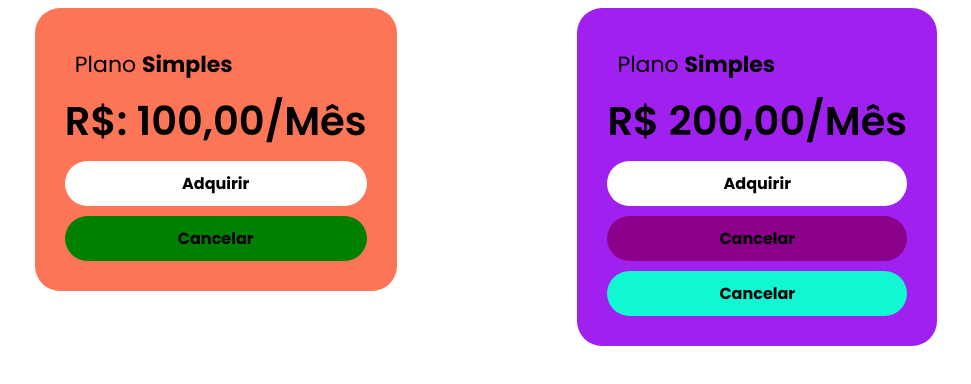
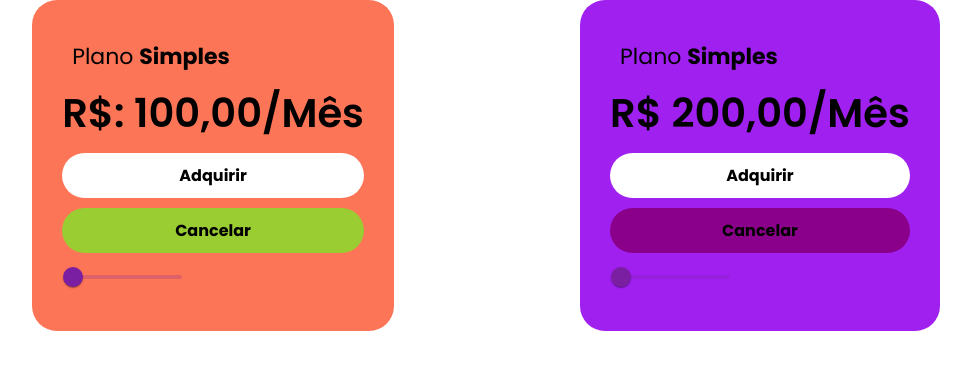
Before and after one commit to arthurvaz18/Angular-Components-e-Estiliza-es, an Angular app: page / in a window 1280 px wide. Shown: the top 384 px of the page, without its empty margins (154-1125 px from the left). Built offline with nearby package versions, Linux system fonts and the light colour scheme.

Commit message:
terceiro caso de ::ng-deep e :host

```diff
--- a/angular.json
+++ b/angular.json
@@ -34,6 +34,7 @@
               "src/assets"
             ],
             "styles": [
+              "@angular/material/prebuilt-themes/purple-green.css",
               "src/styles.scss"
             ],
             "scripts": []
@@ -102,6 +103,7 @@
               "src/assets"
             ],
             "styles": [
+              "@angular/material/prebuilt-themes/purple-green.css",
               "src/styles.scss"
             ],
             "scripts": []
--- a/src/app/card-roxo/card-roxo.component.html
+++ b/src/app/card-roxo/card-roxo.component.html
@@ -3,5 +3,8 @@
     <div class="card__price cart__item">R$ {{ plano.infos.preco }},00/Mês</div>
     <app-card-roxo-button></app-card-roxo-button>
     <app-card-button-cancel id="primeiro"></app-card-button-cancel>
-    <app-card-button-cancel id="segundo"></app-card-button-cancel>
+
+    <mat-slider min="1" max="5" step="0.5" value="1.5">
+        <input matSliderThumb>
+      </mat-slider>
 </div>
--- a/src/app/card-roxo/card-roxo.component.scss
+++ b/src/app/card-roxo/card-roxo.component.scss
@@ -27,3 +27,8 @@
 :host ::ng-deep #segundo .card-cancel-button {
     background-color: rgb(15, 248, 209) !important;
 }
+/* Cor para o thumb (o botão do slider) */
+corBarra {
+    background-color: #FFFFFF !important; /* Branco */
+    border: 2px solid #BDBDBD; /* Cor da borda para visibilidade */
+  }
--- a/src/app/card/card.component.html
+++ b/src/app/card/card.component.html
@@ -4,5 +4,9 @@
     <app-card-button></app-card-button>
     <app-card-button-cancel></app-card-button-cancel>
 
+    <mat-slider min="1" max="5" step="0.5" value="1.5">
+        <input matSliderThumb>
+      </mat-slider>
+
 
 </div>
--- a/src/app/card/card.component.scss
+++ b/src/app/card/card.component.scss
@@ -21,3 +21,6 @@
     }
 
 }
+:host ::ng-deep mat-slider .mdc-slider__track--active_fill{
+  border-color: white !important;
+}
--- a/src/app/cards/cards.module.ts
+++ b/src/app/cards/cards.module.ts
@@ -5,6 +5,7 @@ import { CardRoxoButtonComponent } from '../card-roxo-button/card-roxo-button.co
 import { CardRoxoComponent } from '../card-roxo/card-roxo.component';
 import { CardButtonComponent } from '../card-button/card-button.component';
 import { CardButtonCancelComponent } from '../card-button-cancel/card-button-cancel.component';
+import {MatSliderModule} from '@angular/material/slider';
 
 
 @NgModule({
@@ -16,7 +17,8 @@ import { CardButtonCancelComponent } from '../card-button-cancel/card-button-can
     CardButtonCancelComponent,
   ],
   imports: [
-    CommonModule
+    CommonModule,
+    MatSliderModule
   ],
   exports: [
     CardComponent,
--- a/src/index.html
+++ b/src/index.html
@@ -6,6 +6,8 @@
   <base href="/">
   <meta name="viewport" content="width=device-width, initial-scale=1">
   <link rel="icon" type="image/x-icon" href="favicon.ico">
+  <link href="https://fonts.googleapis.com/css2?family=Roboto:wght@300;400;500&display=swap" rel="stylesheet">
+  <link href="https://fonts.googleapis.com/icon?family=Material+Icons" rel="stylesheet">
 </head>
 <body>
   <app-root></app-root>
--- a/src/style/_global-overrides.scss
+++ b/src/style/_global-overrides.scss
@@ -3,3 +3,9 @@
 .card-cancel-button {
     background-color: yellowgreen !important;
 }
+
+//essa atualização afeta o mat-slider que vem da biblioteca angular material
+//é aplicada em qualquer utilização do mat-slider
+//.mdc-slider__track--active_fill{
+  //  border-color: white !important;
+//}
--- a/src/styles.scss
+++ b/src/styles.scss
@@ -1,3 +1,6 @@
 $minhaCor: brown;
 
-//@import "./style/global-overrides";
+@import "./style/global-overrides";
+
+html, body { height: 100%; }
+body { margin: 0; font-family: Roboto, "Helvetica Neue", sans-serif; }
```
Also changed, not shown: package.json (+25 -23 lines), 1 other file (tests, documents, lock files or other folders).
